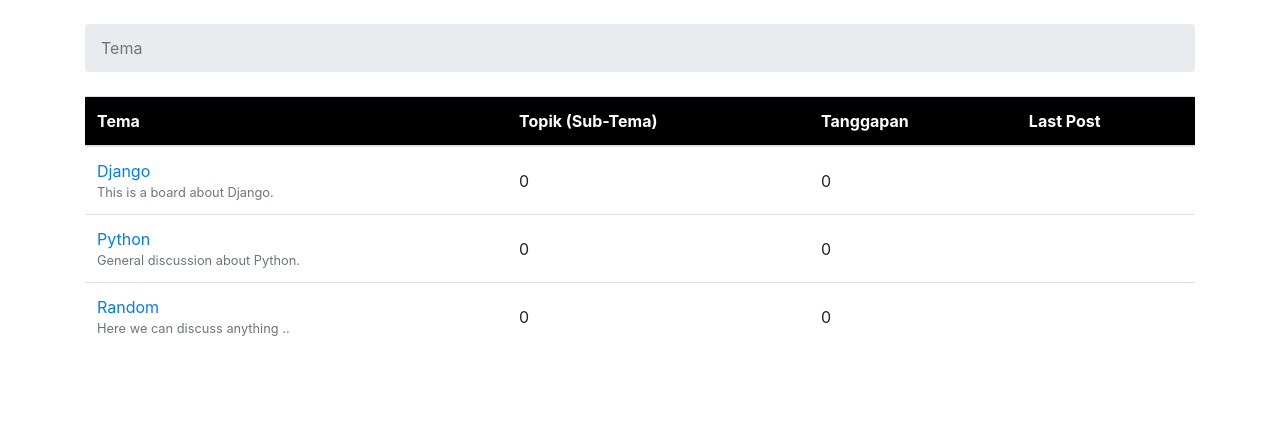
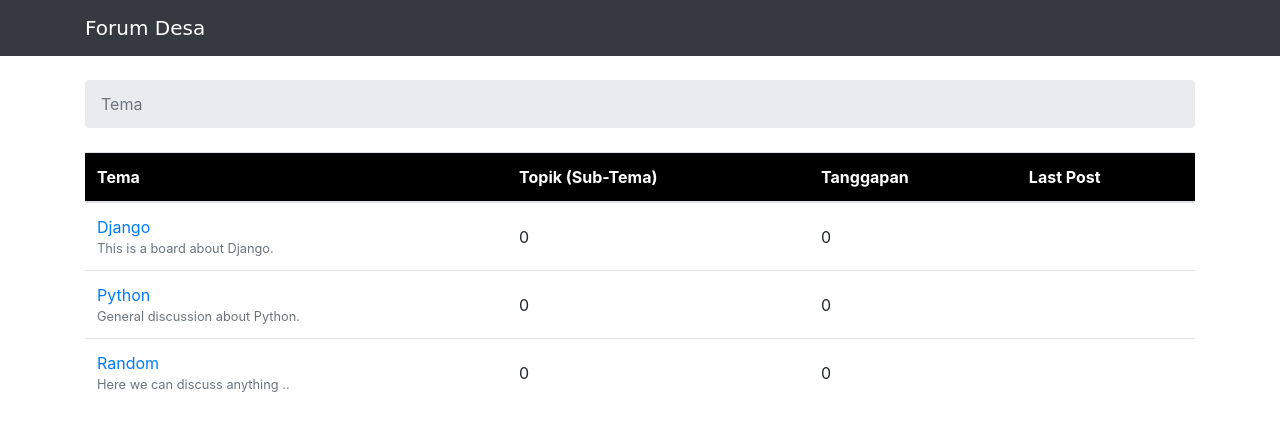
Before and after one commit to ingafter60/forumdesa, a Django app: page / in a window 1280 px wide. Shown: the top 431 px of the page. Run offline with Django 3.2, Linux system fonts and the light colour scheme; data comes from the database, SQL or seed files in the repository; some libraries are stand-ins or nearby versions.

Commit message:
Part 3 - 3. add a top bar with a menu

```diff
--- /dev/null
+++ b/static/css/app.css
@@ -0,0 +1,3 @@
+.navbar-brand {
+  font-family: 'Peralta', cursive;
+}
--- a/templates/base.html
+++ b/templates/base.html
@@ -5,8 +5,17 @@
     <meta charset="utf-8">
     <title>{% block title %}Forum Desa{% endblock %}</title>
     <link rel="stylesheet" href="{% static 'css/bootstrap.min.css' %}">
+    <link rel="stylesheet" href="{% static 'css/app.css' %}">
   </head>
   <body>
+
+    <nav class="navbar navbar-expand-lg navbar-dark bg-dark">
+      <div class="container">
+        <a class="navbar-brand" href="{% url 'home' %}">Forum Desa</a>
+      </div>
+    </nav>
+
+
     <div class="container">
       <ol class="breadcrumb my-4">
         {% block breadcrumb %}
@@ -15,5 +24,6 @@
       {% block content %}
       {% endblock %}
     </div>
+
   </body>
 </html>
```
